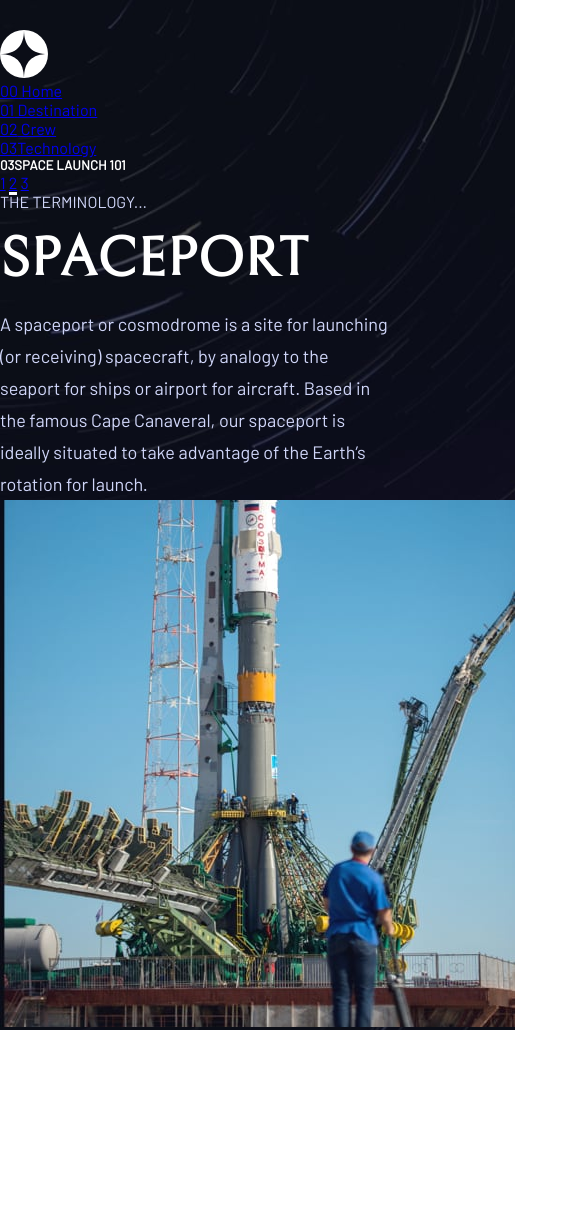
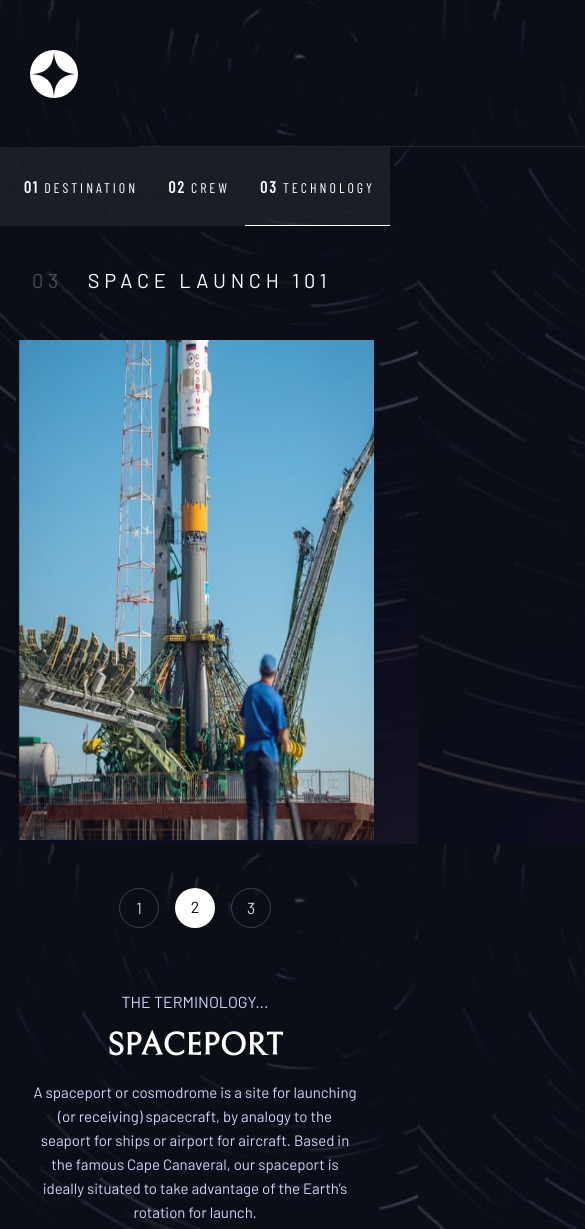
Before and after one commit to Joshua-kalu/Group-Project, a plain HTML site: page space-tourism-website-main/starter-code/technology-spaceport.html in a window 390 px wide. Shown: the top 1229 px of the page, 585 px wide, since content can reach past the window. Before the commit the page ends 1030 px from the top, so only its background shows below. Drawn offline with Linux system fonts and the light colour scheme.

Commit message:
mobile and tablet modifications

```diff
--- a/space-tourism-website-main/starter-code/styles/technologia.css
+++ b/space-tourism-website-main/starter-code/styles/technologia.css
@@ -32,7 +32,7 @@ body {
 #icon {
   display: inline;
   float: left;
-  margin-left: 55px;
+  margin-left: 30px;
   padding-top: 20px;
 }
 /*Line between icon and navbar*/
@@ -113,11 +113,64 @@ a.active {
   clear: both;
   display: grid;
   grid-template-columns: auto 1fr 1fr;
-  gap: 2rem;
+  gap: 4rem;
   padding: 2rem;
   align-items: center;
+  max-width: 1440px;
+  margin: 0 auto;
 }
 
+.text-content {
+  padding-right: 2rem;
+}
+
+.text-content h3 {
+  font-family: 'Bellefair';
+  font-size: 56px;
+  text-transform: uppercase;
+  margin: 1rem 0;
+}
+
+.text-content p {
+  font-family: 'Barlow';
+  font-size: 18px;
+  line-height: 1.8;
+  color: #D0D6F9;
+  max-width: 444px;
+}
+
+@media (max-width: 768px) {
+  .content {
+    grid-template-columns: 1fr;
+    text-align: center;
+    gap: 2rem;
+  }
+
+  .text-content {
+    padding-right: 0;
+    margin: 0 auto;
+  }
+
+  .text-content p {
+    margin: 0 auto;
+  }
+}
+
+@media (max-width: 480px) {
+  .content {
+    padding: 1rem;
+    gap: 1.5rem;
+  }
+
+  .text-content h3 {
+    font-size: 40px;
+  }
+
+  .text-content p {
+    font-size: 16px;
+    line-height: 1.6;
+  }
+}
 .tab {
   display: flex;
   flex-direction: column;
@@ -199,3 +252,126 @@ height: auto;
 float: right;
 margin-left: auto;
 }
+
+
+
+/* Responsive Styles */
+@media screen and (max-width: 900px) {
+  body {
+    background: url('../assets/technology/background-technology-tablet.jpg') no-repeat center center fixed;
+    background-size: cover;
+  }
+
+  .content {
+    grid-template-columns: 1fr;
+    gap: 1rem;
+    padding: 1rem;
+    text-align: center;
+  }
+
+  .tab {
+    flex-direction: row;
+    justify-content: center;
+    gap: 1rem;
+    margin: 2rem 0;
+  }
+  .tab-button{
+    width: 60px;
+    height: 60px;
+    font-size: 24px;
+  }
+  .technology-info {
+    max-width: 100%;
+    padding: 0 2rem;
+  }
+  .technology-name {
+    font-size: 40px;
+  }
+
+  .technology-description {
+    font-size: 16px;
+    max-width: 600px;
+    margin: 0 auto;
+  }
+
+  .image {
+    width: 100%;
+    order: -1; /* This ensures image stays at the top */
+  }
+
+  .image img {
+    width: 100%;
+    height: 500px;
+    display: block;
+  }
+
+  .text-content {
+    text-align: center;
+    max-width: 600px;
+    margin: 0 auto;
+  }
+
+  .text-content h3 {
+    font-family: 'Bellefair';
+    font-size: 56px;
+    text-transform: uppercase;
+    margin: 1rem 0;
+  }
+
+  .text-content p {
+    font-family: 'Barlow';
+    font-size: 18px;
+    line-height: 1.8;
+    color: #D0D6F9;
+  }
+  .container{
+
+  }
+
+  @media screen and (max-width: 575px) {
+    body {
+      background: url('../assets/technology/background-technology-mobile.jpg') no-repeat center center fixed;
+      background-size: cover;
+    }
+    .title {
+      font-size: 20px;
+      margin: 2rem;
+      text-align: center;
+
+
+    }
+    .tab-button {
+      width: 40px;
+      height: 40px;
+      font-size: 16px;
+    }
+    .technology-info {
+      padding: 0 1rem;
+    }
+    .terminology{
+      text-align: center;
+      margin: 1rem 0;
+    }
+    .technology-name {
+      font-size: 32px;
+    }
+
+    .technology-description {
+      font-size: 15px;
+      line-height: 1.6;
+    }
+    .content {
+      padding: 1rem;
+    }
+
+    .text-content h3 {
+      font-size: 32px;
+    }
+
+    .text-content p {
+      font-size: 16px;
+      line-height: 1.6;
+    }
+
+  }
+}
--- a/space-tourism-website-main/starter-code/technology-spaceport.html
+++ b/space-tourism-website-main/starter-code/technology-spaceport.html
@@ -10,38 +10,45 @@
 </head>
 <body>
   <nav>
-    <div class="logo">
-      <img src="./assets/shared/logo.svg" alt="logo">
+    <div id="container">
+      <!--Icon section-->
+      <div id="icon">
+        <img src="assets\shared\logo.svg" alt="logo"/>
+      </div>
+      <!--Navbar Section-->
+      <div id="navbar">
+        <div id="line">
+        </div>
+          <ul>
+            <li><a href="#" class="other active"><span class="number">03</span> <span class="text1">TECHNOLOGY</span></a></li>
+            <li><a href="crew-commander.html" class="other"><span class="number">02</span> <span class="text1">CREW</span></a></li>
+            <li><a href="destination-moon.html" class="other"><span class="number">01</span> <span class="text1">DESTINATION</span></a></li>
+            <li><a href="index.html" class="other"><span class="number">00</span> <span class="text1">HOME</span></a></li>
+          </ul>
+      </div>
     </div>
-    <ul class="nav-links" id="nav-links">
-      <li><a href="index.html"><span>00</span> Home</a></li>
-      <li><a href="destination.html"><span>01</span> Destination</a></li>
-      <li><a href="crew.html"><span>02</span> Crew</a></li>
-      <li class="active"><a href="technology.html"><span>03</span>Technology</a></li>
-    </ul>
+
   </nav>
+  <h5 class="title"><span>03</span> Space launch 101</h5>
+  <main>
 
-  <main>
-    <h5 class="page-title"><span>03</span>SPACE LAUNCH 101</h5>
-
-
-    <div class="technology-content">
-      <div class="technology-tabs">
-        <a href="technology-vehicle.html" class="tab-btn" >1</a>
-        <a href="#" class="tab-btn active">2</a>
-        <a href="technology-capsule.html" class="tab-btn ">3</a>
+    <div class="content">
+      <div class="tab">
+        <a href="technology-vehicle.html" class="tab-button" >1</a>
+        <a href="#" class="tab-button active">2</a>
+        <a href="technology-capsule.html" class="tab-button">3</a>
       </div>
 
       <div class="technology-info">
         <p class="terminology">The terminology...</p>
         <h3 class="technology-name"> Spaceport</h3>
-        <p class="technology-description">  A spaceport or cosmodrome is a site for launching (or receiving) spacecraft,
+        <p class="technology-description"> A spaceport or cosmodrome is a site for launching (or receiving) spacecraft,
           by analogy to the seaport for ships or airport for aircraft. Based in the
           famous Cape Canaveral, our spaceport is ideally situated to take advantage
           of the Earth’s rotation for launch.</p>
       </div>
 
-      <div class="technology-image">
+      <div class="image">
         <img src="./assets/technology/image-spaceport-portrait.jpg" alt="technology image" class="tech-img">
       </div>
     </div>
```
